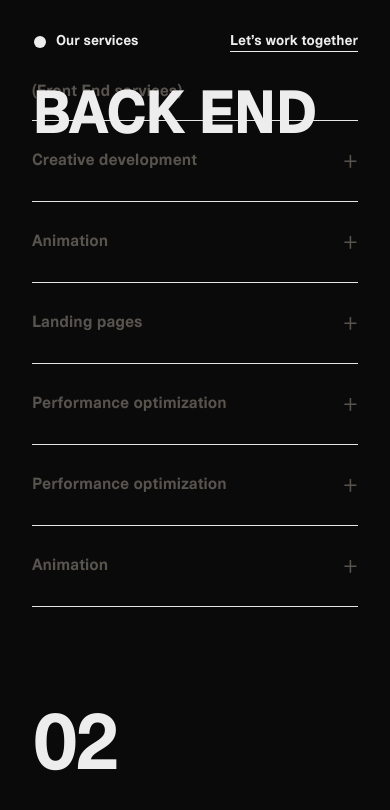
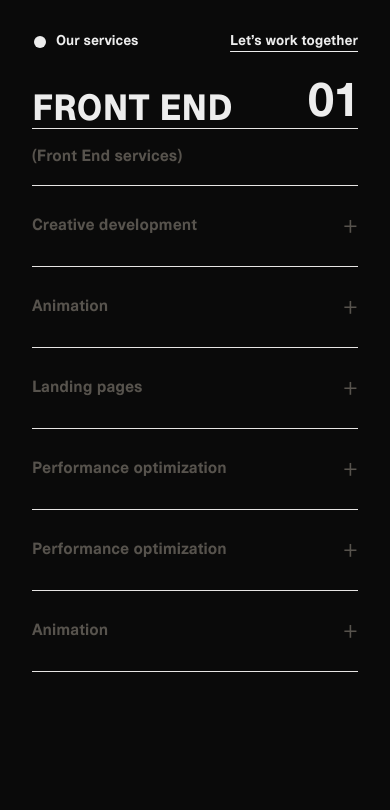
Before and after one commit to vli777/plaid, a Next.js app in the folder landing/: page / in a window 390 px wide. Shown: the top 810 px of the page. Built offline with nearby package versions, Linux system fonts and the light colour scheme; no server answers.

Commit message:
style(PanelContent, PanelList): mobile compatible view

```diff
--- a/landing/src/components/PanelContent.tsx
+++ b/landing/src/components/PanelContent.tsx
@@ -8,7 +8,6 @@ import { useInView, UseInViewOptions } from "framer-motion";
 export interface PanelContentProps {
   panel: ServicePanel;
   index: number;
-  // titleRef: React.RefObject<HTMLHeadingElement | null>;
   scrollRef: React.RefObject<HTMLDivElement | null>;
   titleHeight: number;
   onInView?: (index: number) => void;
@@ -26,19 +25,29 @@ export default function PanelContent({
   const opts: UseInViewOptions = {
     root: scrollRef,
     margin: `-${titleHeight}px 0px 0px 0px` as UseInViewOptions["margin"],
-    amount: 0,
+    amount: 0.5,
   };
 
   const isInView = useInView(subtitleRef, opts);
 
   useEffect(() => {
-    if (isInView) {
+    if (typeof window !== 'undefined' && window.innerWidth >= 768 && isInView) {
       onInView?.(index);
     }
   }, [isInView, index, onInView]);
 
   return (
     <div className="w-full md:w-[640px] md:ml-auto h-full flex flex-col divide-y divide-stone-200 pt-8">
+      <div className="block md:hidden mb-4">
+        <div className="flex items-end justify-between">
+          <h1 className="text-4xl font-extrabold uppercase">
+            {panel.title}
+          </h1>
+          <span className="text-5xl font-bold leading-none tracking-tighter">
+            {panel.order < 10 ? `0${panel.order}` : panel.order}
+          </span>
+        </div>
+      </div>
       {panel.subtitle && (
         <p className="pb-4 text-md font-bold text-stone-600" ref={subtitleRef}>
           {panel.subtitle}
--- a/landing/src/components/PanelList.tsx
+++ b/landing/src/components/PanelList.tsx
@@ -1,4 +1,5 @@
 "use client";
+
 import { useState, useLayoutEffect, useRef } from "react";
 import { ServicePanel } from "@/types/services";
 import PanelTitle from "./PanelTitle";
@@ -22,7 +23,9 @@ export default function PanelList({ panels }: PanelListProps) {
 
   return (
     <div className="flex h-screen">
-      <PanelTitle panel={panels[activeIndex]} titleRef={titleRef} />
+      <div className="hidden md:block">
+        <PanelTitle panel={panels[activeIndex]} titleRef={titleRef} />
+      </div>
 
       <div
         ref={scrollRef}
@@ -33,7 +36,6 @@ export default function PanelList({ panels }: PanelListProps) {
             <PanelContent
               panel={panel}
               index={idx}
-
               scrollRef={scrollRef}
               titleHeight={titleHeight}
               onInView={(i) => setActiveIndex(i)}
```
